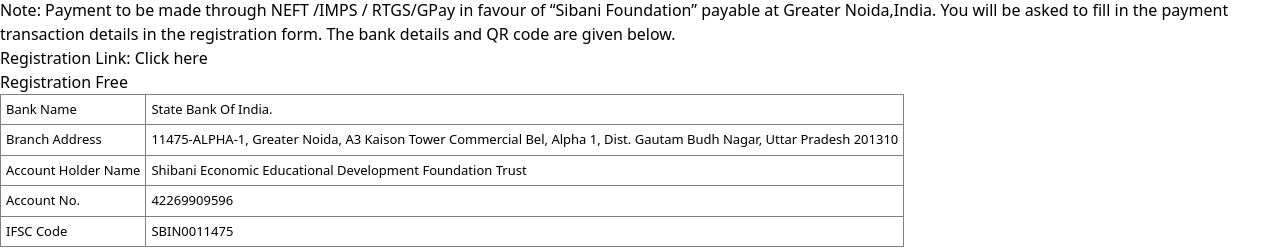
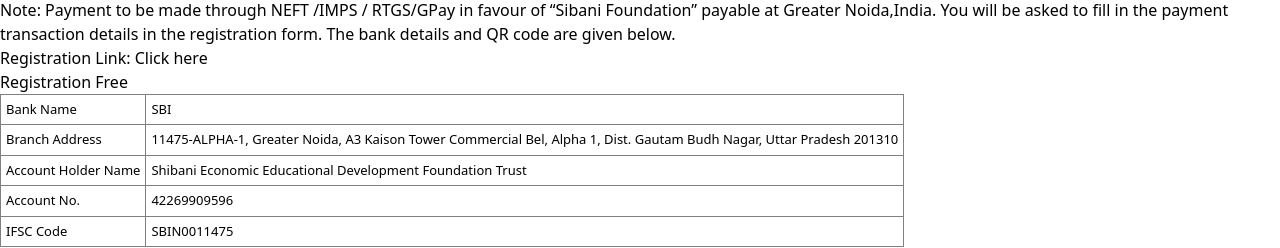
Before and after one commit to rish527/Conference-Site, a React (Vite) app: page /register in a window 1280 px wide. Shown: the part 1188-1436 px from the top of the page. Built offline with nearby package versions, Linux system fonts and the light colour scheme.

Commit message:
Update FeeData.js

```diff
--- a/src/Data/FeeData.js
+++ b/src/Data/FeeData.js
@@ -9,5 +9,5 @@
 
 export const bank={
     col1:['Bank Name','Branch Address', 'Account Holder Name', 'Account No.', 'IFSC Code'],
-    col2:['State Bank Of India.', '	11475-ALPHA-1, Greater Noida, A3 Kaison Tower Commercial Bel, Alpha 1, Dist. Gautam Budh Nagar, Uttar Pradesh 201310','Shibani Economic Educational Development Foundation Trust', '42269909596', '	SBIN0011475']
+    col2:['SBI', '	11475-ALPHA-1, Greater Noida, A3 Kaison Tower Commercial Bel, Alpha 1, Dist. Gautam Budh Nagar, Uttar Pradesh 201310','Shibani Economic Educational Development Foundation Trust', '42269909596', '	SBIN0011475']
 }
```
